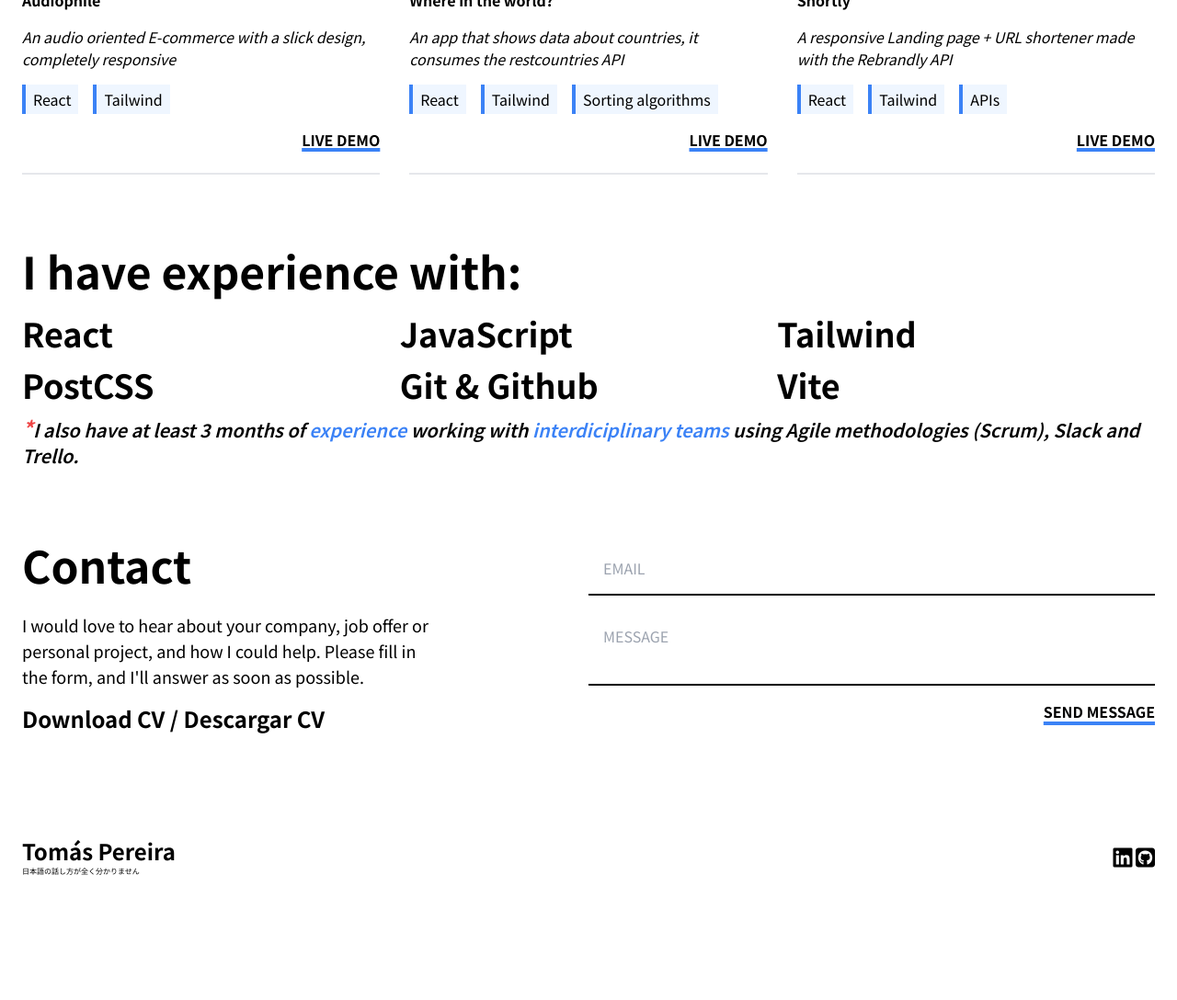
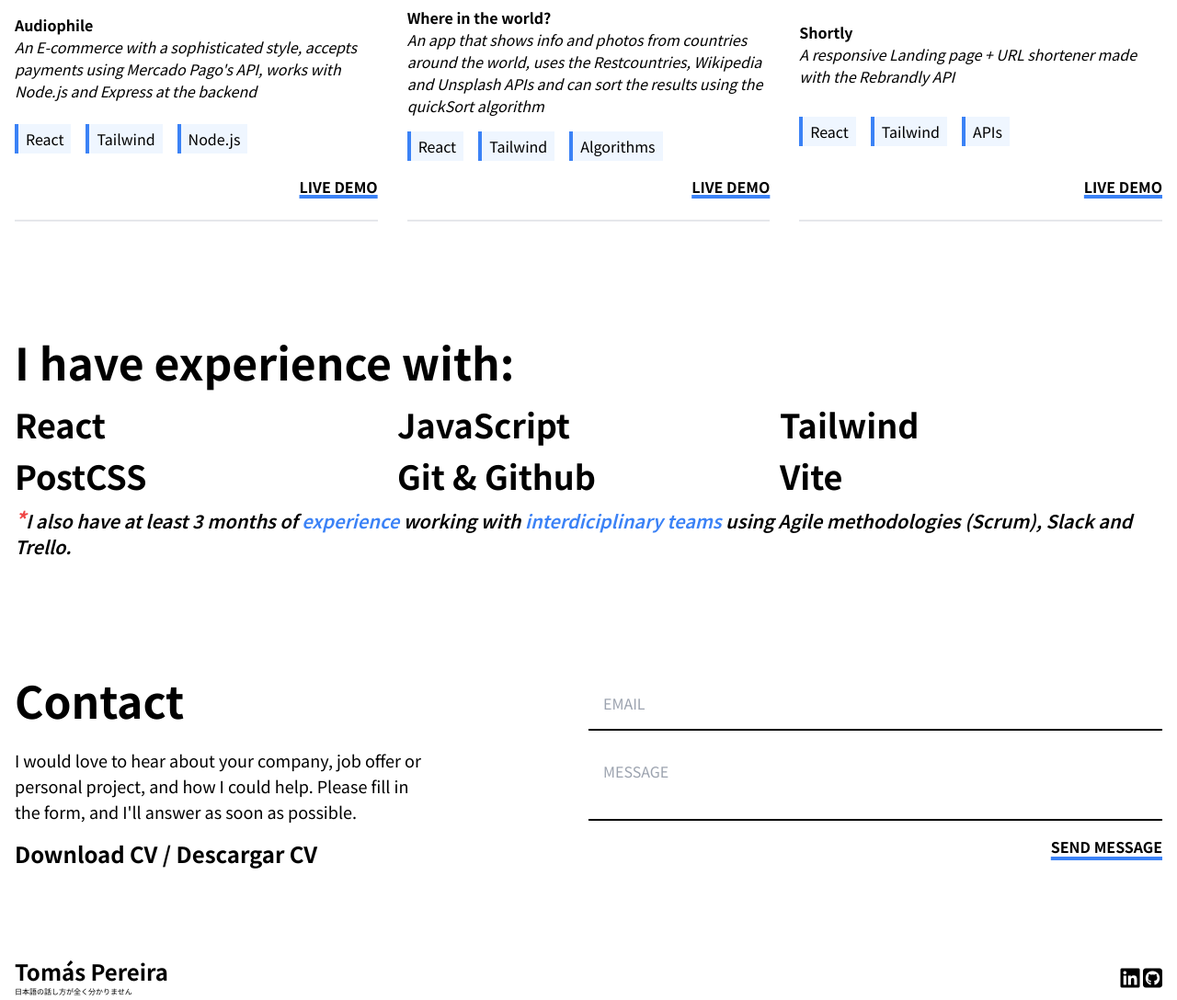
Before and after one commit to TomasPereira-Dev/portfolio, a website built with Vite: page index.html in a window 1280 px wide. Shown: the part 1200-2288 px from the top of the page at 92% size. Before the commit the page ends 2178 px from the top, so only its background shows below. Built offline with nearby package versions, Linux system fonts and the light colour scheme; files whose address does not match are found by name.

Commit message:
fix de un bug minimo

```diff
--- a/index.html
+++ b/index.html
@@ -1,5 +1,5 @@
 <!doctype html>
-<html class="overflow-x-hidden scroll-smooth" lang="en">
+<html class="overflow-x-clip" lang="en">
   <head>
     <meta charset="UTF-8" />
     <meta name="viewport" content="width=device-width, initial-scale=1.0" />
@@ -10,24 +10,25 @@
     <link rel="stylesheet" href="style.css">
     <title>Tomás Pereira</title>
   </head>
-  <body class="flex flex-col gap-8 p-4 max-w-screen-2xl mx-auto bg-custom-bg overflow-x-hidden md:p-6 md:gap-20">
-    <header class="flex justify-between items-center">
+  <body class="px-4 overflow-x-clip max-w-screen-xl mx-auto">
+    <header class="flex justify-between items-center my-8">
       <div>
         <p class="text-xl lg:text-2xl font-bold">Tomás Pereira</p>
         <p class="text-[8px]">日本語の話し方が全く分かりません</p>
       </div>
       <div>
-        <a href="https://www.linkedin.com/in/tomas-pereira-dev/" target="_blank"><i class="fa-brands fa-linkedin fa-xl"></i></a>
-        <a href="https://github.com/TomasPereira-Dev" target="_blank"><i class="fa-brands fa-square-github fa-xl"></i></a>
+        <a href="https://www.linkedin.com/in/tomas-pereira-dev/" target="_blank"><i class="fa-xl fa-brands fa-linkedin"></i></a>
+        <a href="https://github.com/TomasPereira-Dev" target="_blank"><i class="fa-xl fa-brands fa-square-github"></i></a>
       </div>
     </header>
+    <main class="flex flex-col gap-16 md:gap-32">
       <section class="flex flex-col items-center gap-6 pb-12 border-gray-200 border-b-2 md:flex-row-reverse md:justify-between md:border-none">
         <div class="rounded-full overflow-clip w-3/4 -rotate-45 md:w-1/2 lg:w-1/3">
           <img src="./sssquiggly.svg" alt="a wavy pattern">
         </div>
         <div class="flex flex-col items-center gap-4 md:items-start">
-        <h1 class="text-3xl text-center font-bold leading-10 md:text-left md:text-4xl lg:text-5xl xl:text-6xl lg:max-w-custom-title-lg">I'm <span class="underline decoration-blue-500 decoration-4">Tomás Pereira</span>, Frontend Developer.</h1>
-        <p class="text-center leading-6 max-w-custom-description md:text-left md:max-w-custom-contact-lg lg:max-w-custom-subtitle-lg">
+          <h1 class="text-3xl text-center font-bold leading-10 md:text-left md:text-4xl lg:text-5xl xl:text-6xl lg:max-w-[20ch]">I'm <span class="underline decoration-blue-500 decoration-4">Tomás Pereira</span>, Frontend Developer.</h1>
+          <p class="text-center leading-6 max-w-[28ch] md:text-left lg:max-w-[54ch]">
             Based on Buenos Aires, Argentina,
             I love to build creative apps and to teach everything I know
             to people that need a little help.
@@ -43,29 +44,36 @@
         <div class="grid grid-flow-row auto-cols-fr gap-8 md:grid-flow-col">
           <div class="flex flex-col justify-between gap-2 py-6 max-w-md border-b-2 lg:gap-4">
             <a href="https://frontend-mentor-challenge17-client.vercel.app/" target="_blank"><img class="aspect-square object-cover object-top" src="./audiophile-img.png" alt="a small tumbnail"></a>
+            <div>
               <p class="font-bold">Audiophile</p>
-          <p class="italic">An audio oriented E-commerce with a slick design, completely responsive</p>
+              <p class="italic">An E-commerce with a sophisticated style, accepts payments using Mercado Pago's API, works with Node.js and Express at the backend</p>
+            </div>
             <div class="flex gap-4">
               <p class="border-l-4 border-l-blue-500 bg-blue-50 px-2 py-1">React</p>
               <p class="border-l-4 border-l-blue-500 bg-blue-50 px-2 py-1">Tailwind</p>
+              <p class="border-l-4 border-l-blue-500 bg-blue-50 px-2 py-1">Node.js</p>
             </div>
             <a class="font-bold underline decoration-blue-500 decoration-4 self-end" href="https://frontend-mentor-challenge17-client.vercel.app/" target="_blank">LIVE DEMO</a>
           </div>
           <div class="flex flex-col justify-between gap-2 py-6 max-w-md border-b-2 lg:gap-4">
             <a href="https://frontend-mentor-challenge16.vercel.app/" target="_blank"><img class="aspect-square object-cover object-top" src="./whereintheworld-img.png" alt="a small tumbnail"></a>
+            <div>
               <p class="font-bold">Where in the world?</p>
-          <p class="italic">An app that shows data about countries, it consumes the restcountries API</p>
+              <p class="italic">An app that shows info and photos from countries around the world, uses the Restcountries, Wikipedia and Unsplash APIs and can sort the results using the quickSort algorithm</p>
+            </div>
             <div class="flex gap-4">
               <p class="border-l-4 border-l-blue-500 bg-blue-50 px-2 py-1">React</p>
               <p class="border-l-4 border-l-blue-500 bg-blue-50 px-2 py-1">Tailwind</p>
-            <p class="border-l-4 border-l-blue-500 bg-blue-50 px-2 py-1">Sorting algorithms</p>
+              <p class="border-l-4 border-l-blue-500 bg-blue-50 px-2 py-1">Algorithms</p>
             </div>
             <a class="font-bold underline decoration-blue-500 decoration-4 self-end" href="https://frontend-mentor-challenge16.vercel.app/">LIVE DEMO</a>
           </div>
           <div class="flex flex-col justify-between gap-2 py-6 max-w-md border-b-2 lg:gap-4">
             <a href="https://tomaspereira-dev.github.io/frontendMentor-Challenge14/" target="_blank"><img class="aspect-square object-cover object-top" src="./shortly-img.png" alt="a small tumbnail"></a>
+            <div>
               <p class="font-bold">Shortly</p>
               <p class="italic">A responsive Landing page + URL shortener made with the Rebrandly API</p>
+            </div>
             <div class="flex gap-4">
               <p class="border-l-4 border-l-blue-500 bg-blue-50 px-2 py-1">React</p>
               <p class="border-l-4 border-l-blue-500 bg-blue-50 px-2 py-1">Tailwind</p>
@@ -87,10 +95,10 @@
         </ul>
         <p class="mt-3 text-lg md:max-w-[64ch] lg:max-w-[68ch] xl:max-w-none lg:text-xl font-semibold italic"><span class="text-2xl text-red-500">*</span>I also have at least 3 months of <span class="text-blue-500">experience</span> working with <span class="text-blue-500">interdiciplinary teams</span> using Agile methodologies (Scrum), Slack and Trello.</p>
       </section>
-    <section class="flex flex-col gap-8 md:flex-row md:justify-between md:gap-0">
+      <section class="flex flex-col gap-8 mb-16 md:flex-row md:justify-between">
         <div class="flex flex-col gap-4 items-center md:items-start">
           <h2 class="text-2xl font-bold mb-3 md:text-3xl lg:text-4xl xl:text-5xl">Contact</h2>
-        <p class="text-center leading-6 max-w-custom-contact md:text-left lg:max-w-custom-contact-lg lg:text-lg">
+          <p class="text-center leading-6 max-w-[36ch] md:text-left lg:max-w-[46ch] lg:text-lg">
             I would love to hear about your company, job offer or personal project, and how I could help.
             Please fill in the form, and I'll answer as soon as possible.
           </p>
@@ -103,7 +111,9 @@
           <button class="font-bold underline underline-offset-4 decoration-blue-500 decoration-4 md:self-end" type="submit">SEND MESSAGE</button>
         </form>
       </section>
-    <footer class="flex justify-between items-center mt-8">
+    </main>
+
+    <footer class="flex justify-between items-center my-8">
       <div>
         <p class="text-xl lg:text-2xl font-bold">Tomás Pereira</p>
         <p class="text-[8px]">日本語の話し方が全く分かりません</p>
--- a/tailwind.config.js
+++ b/tailwind.config.js
@@ -1,22 +1,14 @@
 /** @type {import('tailwindcss').Config} */
 export default {
-  content: ["./index.html",
-            "./src/**/*.{js,ts,jsx,tsx}"],
+  content: [
+    "./index.html",
+
+  ],
   theme: {
     extend: {
       fontFamily: {
         'sans': "'Noto Sans JP', sans-serif"
       },
-      maxWidth: {
-        'custom-description': "29ch",
-        'custom-contact': "35ch",
-        'custom-contact-lg': "45ch",
-        'custom-title-lg': "20ch",
-        'custom-subtitle-lg': "55ch"
-      },
-      backgroundImage: {
-        'custom-bg': "url('./nnnoise.svg')"
-      }
     },
   },
   plugins: [],
```
Also changed, not shown: public/calc-img.jpg (deleted), public/metaThumbnail.jpeg (deleted). Lines whose indentation alone changed are shown as unchanged.
